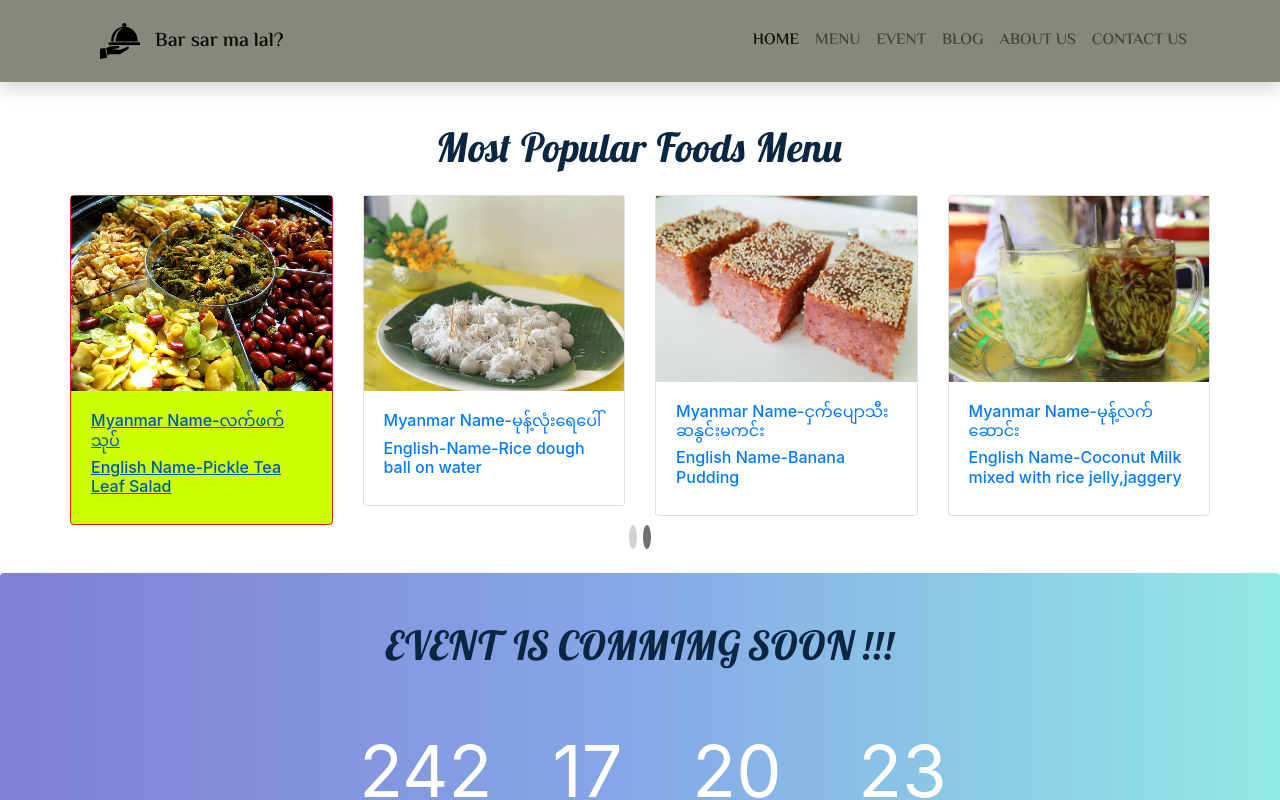
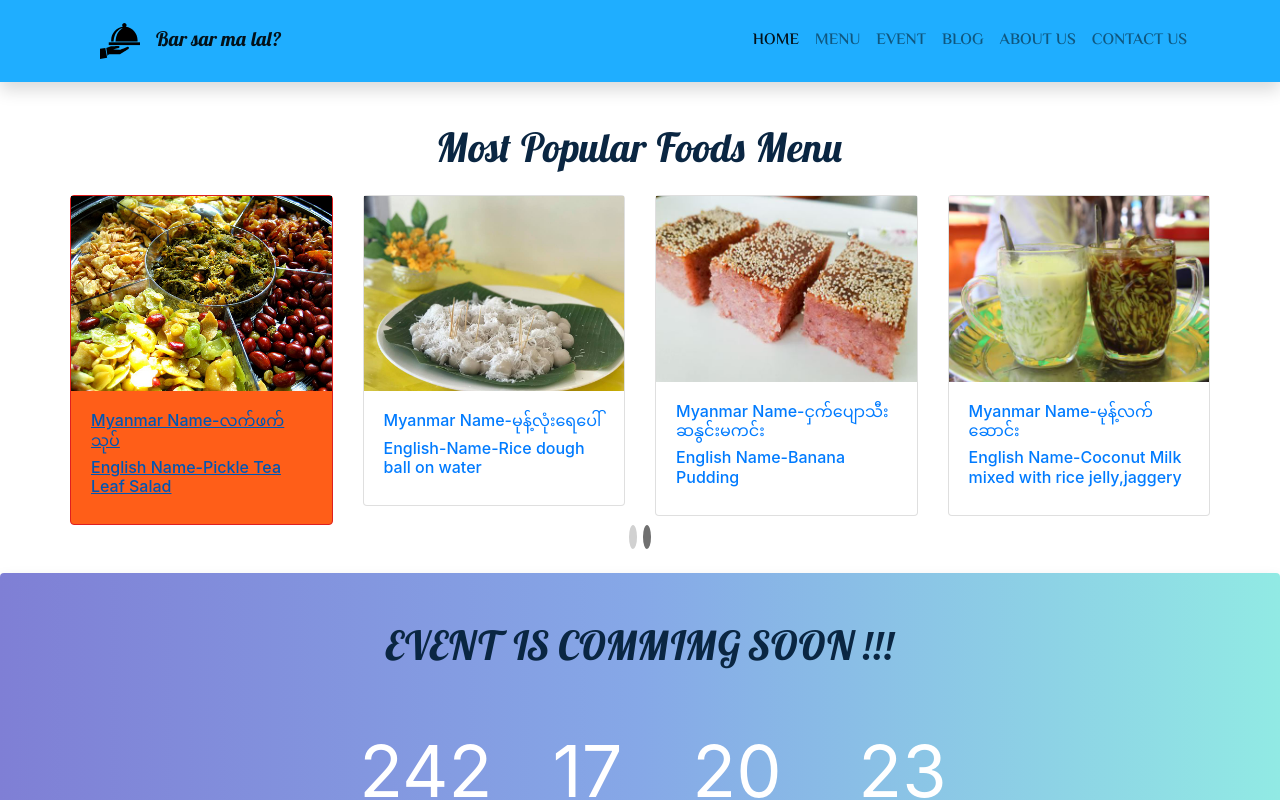
Before and after one commit to PyaeZaw97/traditional_food, a plain HTML site: page index.html in a window 1280 px wide. In both pictures the pointer is over the element 137 px from the left and 1125 px from the top of the page. Shown: the part 725-1525 px from the top of the page. Drawn offline with Linux system fonts and the light colour scheme.

Commit message:
Update style.css

```diff
--- a/style.css
+++ b/style.css
@@ -29,7 +29,7 @@ h1{
 }
 
 
-}
+
 .navbar-brand{
 	font-family: "lobster1";
 
@@ -40,7 +40,7 @@ h1{
 /*Nav Bar*/
 #mainNav {
   box-shadow: 0 0.5rem 1rem rgba(0, 0, 0, 0.15);
-  background-color: #87877c;
+  background-color:#1faeff;
   transition: background-color 0.2s ease;
   font-family: "messsiri";
 }
@@ -92,7 +92,7 @@ background: #707070;
 #image-hover:hover{
 	border-color: rgba(223, 31, 31, 1);
 	color: rgba(0,51,153,1);
-	background-color: #CCFF00;
+	background-color: #FF5E18;
 
 }
 
```
